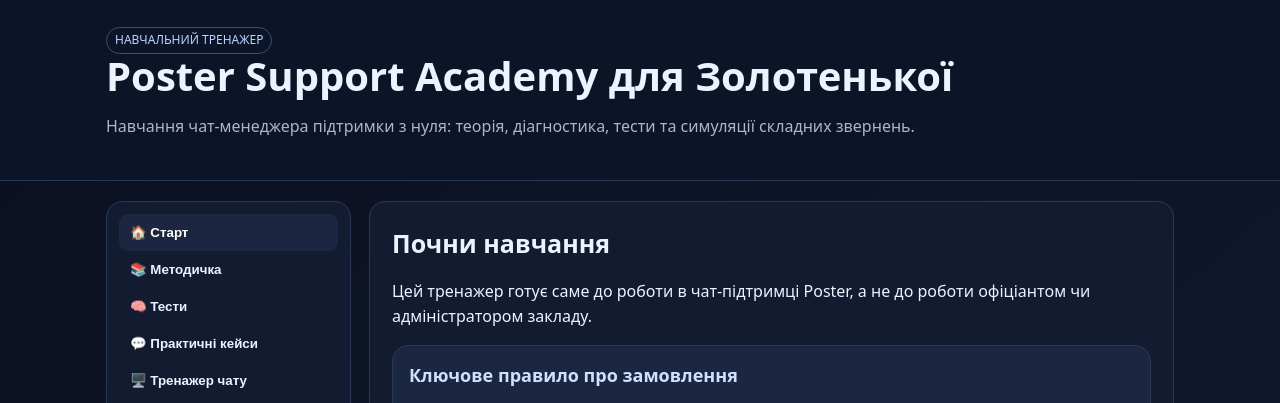
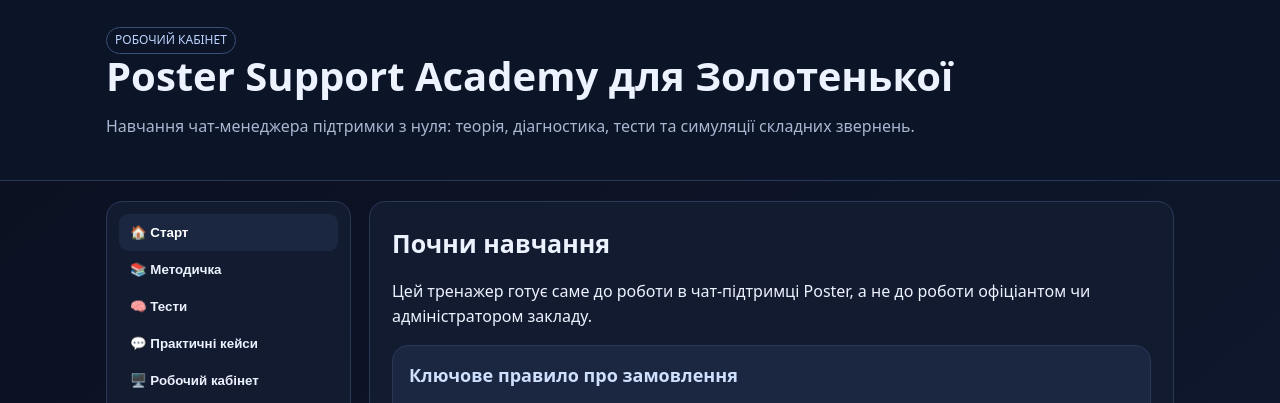
Before and after one commit to foodkyoto0-crypto/poster-support-academy, a plain HTML site: page index.html in a window 1280 px wide. Shown: the top 403 px of the page. Drawn offline with Linux system fonts and the light colour scheme.

Commit message:
Rename chat simulator to Робочий кабінет

```diff
--- a/index.html
+++ b/index.html
@@ -60,9 +60,9 @@ small{color:var(--muted)}.hidden{display:none}.source a{color:#9fc2ff;overflow-w
 @media(max-width:1050px){.sim-layout{grid-template-columns:210px minmax(0,1fr)}.sim-profile{grid-column:1/-1;display:grid;grid-template-columns:repeat(3,1fr);gap:10px}.sim-profile-avatar{display:grid}.sim-profile .sim-coach,.sim-review{grid-column:1/-1}}
 @media(max-width:650px){.sim-layout{grid-template-columns:1fr}.sim-side{max-height:270px}.sim-side #simTickets{display:grid;grid-template-columns:1fr 1fr;gap:7px}.sim-ticket{margin:0}.sim-profile{grid-template-columns:1fr 1fr}.sim-chat{min-height:580px}.sim-statusbar{margin-left:0}.sim-chat-head{flex-wrap:wrap}.sim-toolbar{flex-direction:column}}
 </style></head><body>
-<header><div class="wrap" style="padding:0 16px"><span class="tag">НАВЧАЛЬНИЙ ТРЕНАЖЕР</span><h1>Poster Support Academy для Золотенької</h1><p>Навчання чат-менеджера підтримки з нуля: теорія, діагностика, тести та симуляції складних звернень.</p></div></header>
+<header><div class="wrap" style="padding:0 16px"><span class="tag">РОБОЧИЙ КАБІНЕТ</span><h1>Poster Support Academy для Золотенької</h1><p>Навчання чат-менеджера підтримки з нуля: теорія, діагностика, тести та симуляції складних звернень.</p></div></header>
 <div class="wrap"><div class="layout"><nav id="nav">
-<button class="active" data-page="home">🏠 Старт</button><button data-page="theory">📚 Методичка</button><button data-page="quiz">🧠 Тести</button><button data-page="cases">💬 Практичні кейси</button><button data-page="simulator">🖥️ Тренажер чату</button><button data-page="check">✅ Чекліст</button><button data-page="sources">🔎 Джерела</button>
+<button class="active" data-page="home">🏠 Старт</button><button data-page="theory">📚 Методичка</button><button data-page="quiz">🧠 Тести</button><button data-page="cases">💬 Практичні кейси</button><button data-page="simulator">🖥️ Робочий кабінет</button><button data-page="check">✅ Чекліст</button><button data-page="sources">🔎 Джерела</button>
 </nav><main>
 <section id="home" class="page panel"><h2>Почни навчання</h2><p>Цей тренажер готує саме до роботи в чат-підтримці Poster, а не до роботи офіціантом чи адміністратором закладу.</p>
 <div class="card"><h3>Ключове правило про замовлення</h3><p>У сценарії, який ми розбирали, додані позиції ще не означають відправлене замовлення. Якщо працівник вийшов до відправлення, незавершене замовлення могло не зафіксуватися. Не вигадуй кнопку «Зберегти»: користувач описав два варіанти — «Відправити без друкування чеку» та «Відправити з друкуванням чеку».</p></div>
@@ -70,7 +70,7 @@ small{color:var(--muted)}.hidden{display:none}.source a{color:#9fc2ff;overflow-w
 <div class="progress"><span id="overall"></span></div><small id="scoreline">Тест ще не пройдено</small><div class="actions"><button onclick="show('theory')">Перейти до методички</button><button class="secondary" onclick="show('quiz')">Почати тест</button></div></section>
 <section id="theory" class="page panel hidden"><h2>Методичка</h2><p class="muted">Обирай тему й вивчай матеріал. Формулювання інтерфейсу можуть змінюватися — звіряй конкретний екран клієнта з актуальною базою знань.</p><div id="lessons"></div></section>
 <section id="quiz" class="page panel hidden"><h2>Перевірка знань за категоріями</h2><p class="muted">120 запитань у 6 категоріях — по 20 у кожній. Обери категорію та проходь її окремо. Після відповіді побачиш правильний варіант, розбір помилки й пояснення логіки Poster.</p><div id="categorybar" class="actions"></div><div id="quizProgressInfo" class="quiz-progress-info"></div><div id="quizbox"></div><div class="actions"><button id="finishQuiz" onclick="finishQuiz()" disabled>Підбити результат категорії</button></div><div id="quizresult"></div></section>
-<section id="simulator" class="page panel hidden"><h2>Чат підтримки</h2><p class="muted">Ти — менеджер підтримки. Обирай звернення, відповідай клієнту та отримуй оцінку, підказки й приклад вдалої відповіді. </p>
+<section id="simulator" class="page panel hidden"><h2>Робочий кабінет</h2><p class="muted">Ти — менеджер підтримки. Обирай звернення, відповідай клієнту та отримуй оцінку, підказки й приклад вдалої відповіді. </p>
 <div class="sim-top"><span><i class="sim-live"></i> Вхідні звернення</span><span class="muted">56 звернень</span></div>
 <div class="sim-layout"><aside class="sim-side"><div class="sim-side-title">ЧЕРГА ЗВЕРНЕНЬ · 56</div><div class="sim-toolbar"><input id="simSearch" placeholder="Пошук звернення або клієнта..." oninput="simRenderTickets()"></div><div id="simTickets"></div><p class="sim-note">Обери діалог, щоб відкрити картку звернення.</p></aside>
 <div class="sim-chat"><div class="sim-chat-head"><div class="sim-avatar">К</div><div><b id="simClientName">Клієнт</b><small id="simClientMeta">Чат підтримки</small></div><div class="sim-statusbar"><span class="sim-pill" id="simState">НОВЕ</span><span class="sim-pill high" id="simPriorityBadge">ВИСОКИЙ</span><span class="sim-pill sim-timer" id="simTimer">00:00</span></div></div><div class="sim-context" id="simContext">Контекст звернення з’явиться тут</div><div class="sim-messages" id="simMessages"><div class="sim-empty">Обери звернення зліва, щоб почати тренування.</div></div><div class="sim-compose"><label for="simReply">Твоя відповідь клієнту</label><textarea id="simReply" rows="3" placeholder="Напиши відповідь так, як у справжньому робочому чаті..." disabled></textarea><div class="sim-compose-foot"><small id="simHint">Спочатку обери звернення</small><button id="simSend" onclick="simSubmit()" disabled>Надіслати</button></div></div></div>
```
